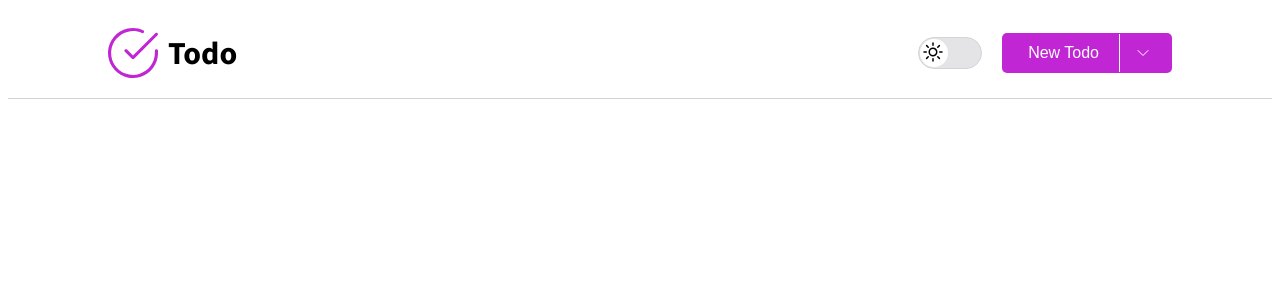
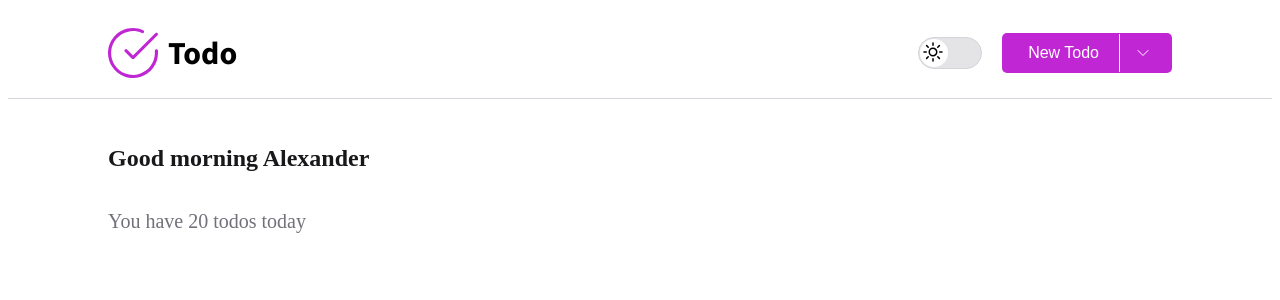
Before and after one commit to neicore/todo, a React (Create React App) app: page / in a window 1280 px wide. Shown: the top 300 px of the page. Built offline with nearby package versions, Linux system fonts and the light colour scheme; the HTML template or start-up script is replaced by a standard one.

Commit message:
:sparkles: add greeting

```diff
--- a/src/App.tsx
+++ b/src/App.tsx
@@ -1,9 +1,11 @@
+import Greeting from './components/greeting'
 import Header from './components/header'
 
 function App() {
   return (
     <>
       <Header />
+      <Greeting />
     </>
   )
 }
--- /dev/null
+++ b/src/components/greeting/index.tsx
@@ -0,0 +1,11 @@
+import style from './style.module.sass'
+
+const Greeting = () => {
+  return (
+    <div className={style.greeting}>
+      <h1 className={style.title}>Good morning Alexander</h1>
+      <h2 className={style.subtitle}>You have 20 todos today</h2>
+    </div>
+  )
+}
+export default Greeting
--- /dev/null
+++ b/src/components/greeting/style.module.sass
@@ -0,0 +1,16 @@
+.greeting
+    display: flex
+    flex-direction: column
+    align-items: flex-start
+    padding: 30px 100px
+    gap: 5px
+
+    .title
+        font-weight: 700
+        font-size: 24px
+        color: #18181B
+
+    .subtitle
+        font-weight: 400
+        font-size: 20px
+        color: #71717A
```
